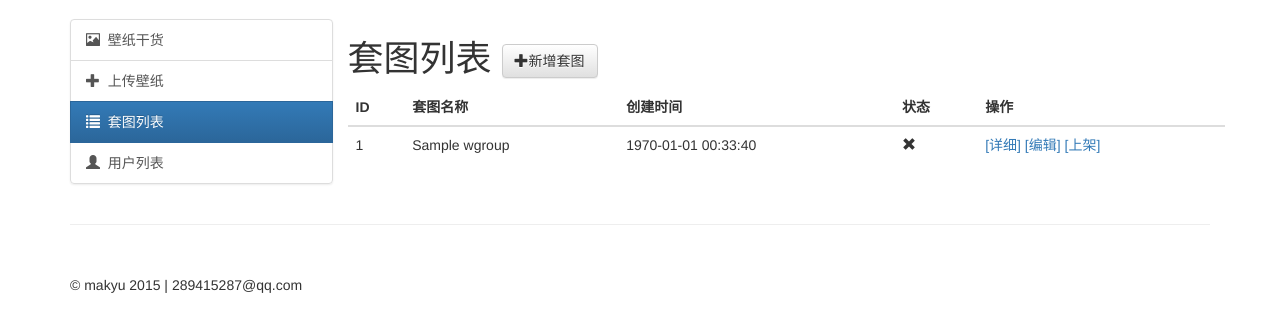
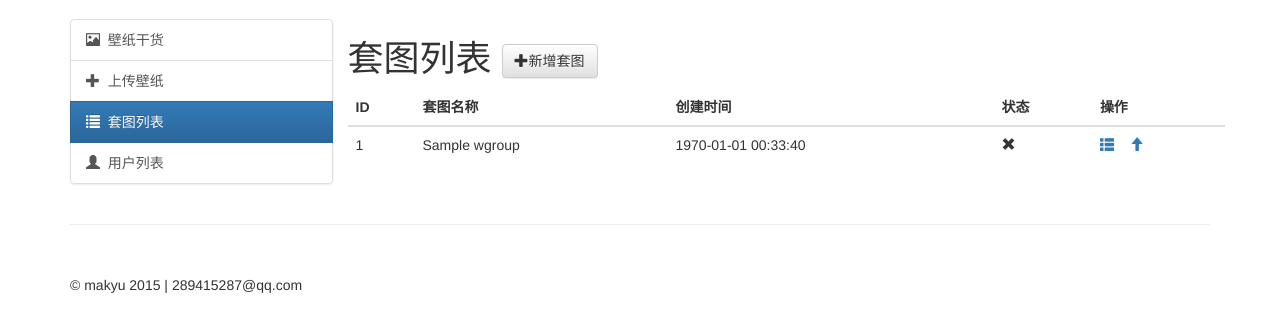
Before and after one commit to xuelu520/wallp, a CodeIgniter app: the page made by application/views/wgroup/index.php in a window 1280 px wide. Shown: the part 51-383 px from the top of the page. Run offline with CodeIgniter, Linux system fonts and the light colour scheme; the template is opened without the code that fills it: most values are stand-ins (such as "Sample title", 1, 10 or a date in 2020); some libraries are stand-ins or nearby versions.

Commit message:
add icon

```diff
--- a/application/views/Wall/add.php
+++ b/application/views/Wall/add.php
@@ -8,7 +8,8 @@ include APPPATH."views/common/top.php";
 		<div class="panel panel-primary">
 			<div class="panel-heading"><h3>上传图片</h3></div>
 			<div class="panel-body">
-				<a href="javascript:void(0);" class="file">选择文件
+				<a href="javascript:void(0);" class="file">
+					<span class="glyphicon glyphicon-cloud-upload" aria-hidden="true"></span>&nbsp;&nbsp;选择文件
 					<input type="file" id="file" multiple="true">
 				</a>
 			</div>
--- a/application/views/wgroup/index.php
+++ b/application/views/wgroup/index.php
@@ -34,12 +34,18 @@ include APPPATH."views/common/top.php";
 							</span>
 						</td>
 						<td>
-							<a class="wg-detail" href="javascript:;" data-wgid="<?=$wg->id?>">[详细]</a>
-							<a href="javascript:;">[编辑]</a>
+							<a class="wg-detail" href="javascript:;" data-wgid="<?=$wg->id?>" title="详细">
+								<span class="glyphicon glyphicon-th-list" aria-hidden="true"></span>
+							</a>
+							&nbsp;&nbsp;
 							<?php if($wg->status == 1):?>
-								<a href="javascript:;" data-key="DOWN" data-wgid="<?=$wg->id?>" class="wg-up-down">[下架]</a>
+								<a href="javascript:;" data-key="DOWN" data-wgid="<?=$wg->id?>" class="wg-up-down" title="下架">
+									<span class="glyphicon glyphicon-arrow-down" aria-hidden="true"></span>
+								</a>
 							<?php else: ?>
-								<a href="javascript:;" data-key="UP" data-wgid="<?=$wg->id?>" class="wg-up-down">[上架]</a>
+								<a href="javascript:;" data-key="UP" data-wgid="<?=$wg->id?>" class="wg-up-down" title="上架">
+									<span class="glyphicon glyphicon-arrow-up" aria-hidden="true"></span>
+								</a>
 							<?php endif; ?>
 						</td>
 					</tr>
```
